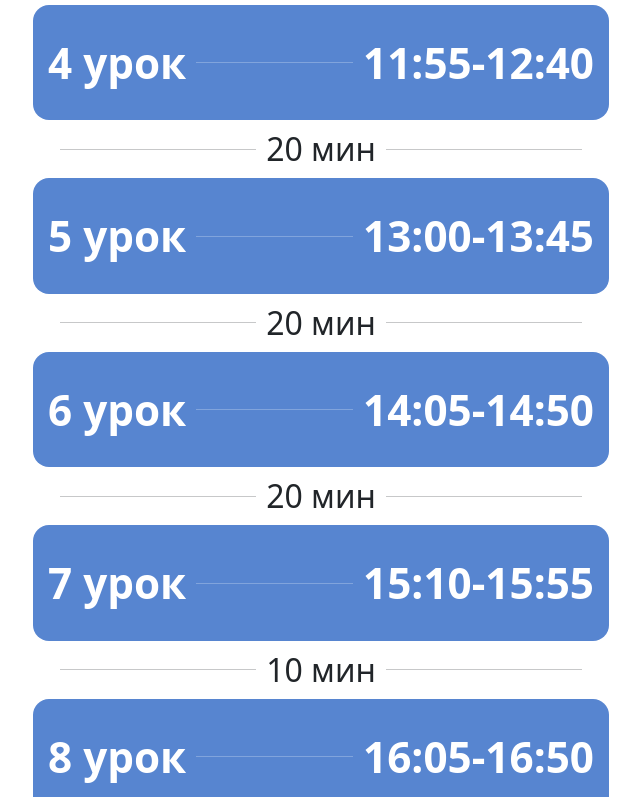
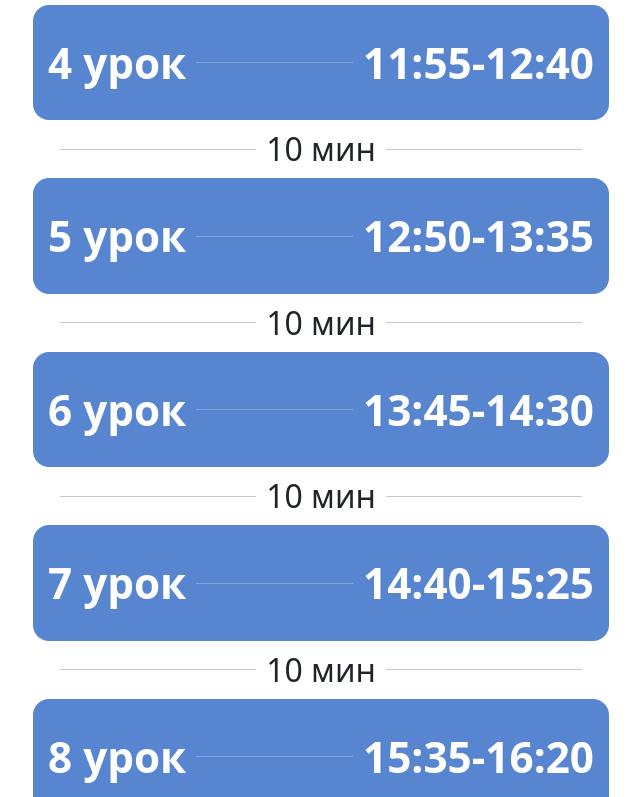
Before and after one commit to Leo-Volkov/Call, a Vue app: page /local in a window 1280 px wide. Shown: the part 760-1557 px from the top of the page, without its empty margins (319-959 px from the left). Built offline with nearby package versions, Linux system fonts and the light colour scheme.

Commit message:
Update UserApp_local.vue

```diff
--- a/src/views/UserApp_local.vue
+++ b/src/views/UserApp_local.vue
@@ -33,11 +33,22 @@ export default {
     },
 
     add_DB() {
+      let Dat = new Date()
+      if (Dat.getDay() == 6) {
+        // Суббота
+        this.timetable = JSON.parse(`[{"call_id":1,"enabled":true,"start_time":"09:00:00","end_time":"09:45:00"},{"call_id":2,"enabled":true,"start_time":"09:55:00","end_time":"10:40:00"},{"call_id":3,"enabled":true,"start_time":"11:00:00","end_time":"11:45:00"},{"call_id":4,"enabled":true,"start_time":"11:55:00","end_time":"12:40:00"},{"call_id":5,"enabled":true,"start_time":"12:50:00","end_time":"13:35:00"},{"call_id":6,"enabled":true,"start_time":"13:45:00","end_time":"14:30:00"},{"call_id":7,"enabled":true,"start_time":"14:40:00","end_time":"15:25:00"},{"call_id":8,"enabled":true,"start_time":"15:35:00","end_time":"16:20:00"},{"call_id":9,"enabled":true,"start_time":"16:30:00","end_time":"17:15:00"},{"call_id":10,"enabled":true,"start_time":"17:25:00","end_time":"18:10:00"}]`);
+        this.timeCall = JSON.parse(`{"time":[1035,1045,1090,540,585,595,640,660,705,715,760,770,815,825,870,880,925,935,980,990],"timetable":[{"start_Lesson":540,"end_Lesson":585},{"start_Lesson":595,"end_Lesson":640},{"start_Lesson":660,"end_Lesson":705},{"start_Lesson":715,"end_Lesson":760},{"start_Lesson":770,"end_Lesson":815},{"start_Lesson":825,"end_Lesson":870},{"start_Lesson":880,"end_Lesson":925},{"start_Lesson":935,"end_Lesson":980},{"start_Lesson":990,"end_Lesson":1035},{"start_Lesson":1045,"end_Lesson":1090}]}`);
+      } else if (Dat.getDay() == 0) {
+        // Воскрисение: звонки и расписание отключено
+        return
+      } else {
+        // Weekdays
+        this.timetable = JSON.parse(`[{"call_id":1,"enabled":true,"start_time":"09:00:00","end_time":"09:45:00"},{"call_id":2,"enabled":true,"start_time":"09:55:00","end_time":"10:40:00"},{"call_id":3,"enabled":true,"start_time":"11:00:00","end_time":"11:45:00"},{"call_id":4,"enabled":true,"start_time":"11:55:00","end_time":"12:40:00"},{"call_id":5,"enabled":true,"start_time":"13:00:00","end_time":"13:45:00"},{"call_id":6,"enabled":true,"start_time":"14:05:00","end_time":"14:50:00"},{"call_id":7,"enabled":true,"start_time":"15:10:00","end_time":"15:55:00"},{"call_id":8,"enabled":true,"start_time":"16:05:00","end_time":"16:50:00"},{"call_id":9,"enabled":true,"start_time":"17:00:00","end_time":"17:45:00"},{"call_id":10,"enabled":true,"start_time":"17:55:00","end_time":"18:40:00"},{"call_id":11,"enabled":true,"start_time":"18:50:00","end_time":"19:35:00"}]`);
+        this.timeCall = JSON.parse(`{"time":[1010,1020,1065,1075,1120,1130,1175,540,585,595,640,660,705,715,760,780,825,845,890,910,955,965],"timetable":[{"start_Lesson":540,"end_Lesson":585},{"start_Lesson":595,"end_Lesson":640},{"start_Lesson":660,"end_Lesson":705},{"start_Lesson":715,"end_Lesson":760},{"start_Lesson":780,"end_Lesson":825},{"start_Lesson":845,"end_Lesson":890},{"start_Lesson":910,"end_Lesson":955},{"start_Lesson":965,"end_Lesson":1010},{"start_Lesson":1020,"end_Lesson":1065},{"start_Lesson":1075,"end_Lesson":1120},{"start_Lesson":1130,"end_Lesson":1175}]}`);
+      }
+
+
       this.audio = new Audio('../../public/Дзынь.mp3')
-      // this.audio = new Audio(response.data.melodie)
-      this.timetable = JSON.parse(`[{"call_id":1,"enabled":true,"start_time":"09:00:00","end_time":"09:45:00"},{"call_id":2,"enabled":true,"start_time":"09:55:00","end_time":"10:40:00"},{"call_id":3,"enabled":true,"start_time":"11:00:00","end_time":"11:45:00"},{"call_id":4,"enabled":true,"start_time":"11:55:00","end_time":"12:40:00"},{"call_id":5,"enabled":true,"start_time":"13:00:00","end_time":"13:45:00"},{"call_id":6,"enabled":true,"start_time":"14:05:00","end_time":"14:50:00"},{"call_id":7,"enabled":true,"start_time":"15:10:00","end_time":"15:55:00"},{"call_id":8,"enabled":true,"start_time":"16:05:00","end_time":"16:50:00"},{"call_id":9,"enabled":true,"start_time":"17:00:00","end_time":"17:45:00"},{"call_id":10,"enabled":true,"start_time":"17:55:00","end_time":"18:40:00"},{"call_id":11,"enabled":true,"start_time":"18:50:00","end_time":"19:35:00"}]`);
-      this.timeCall = JSON.parse(`{"time":[1010,1020,1065,1075,1120,1130,1175,540,585,595,640,660,705,715,760,780,825,845,890,910,955,965],"timetable":[{"start_Lesson":540,"end_Lesson":585},{"start_Lesson":595,"end_Lesson":640},{"start_Lesson":660,"end_Lesson":705},{"start_Lesson":715,"end_Lesson":760},{"start_Lesson":780,"end_Lesson":825},{"start_Lesson":845,"end_Lesson":890},{"start_Lesson":910,"end_Lesson":955},{"start_Lesson":965,"end_Lesson":1010},{"start_Lesson":1020,"end_Lesson":1065},{"start_Lesson":1075,"end_Lesson":1120},{"start_Lesson":1130,"end_Lesson":1175}]}`);
-
       if (this.timetable != undefined) {
         // Заполнение массива с временем звонка
         this.timetable.forEach(element => {
@@ -57,6 +68,10 @@ export default {
         // this.time = '12:40:00'; //для проверки
         // this.time = prompt('введите время', '11:45:00'); //для проверки
         this.Call()
+
+        if (this.time == '00:00:00') {
+          this.add_DB();
+        }
       }, 1000);
 
     },
@@ -269,6 +284,7 @@ header {
 
 .active {
   background-color: rgb(255, 145, 0);
+
   p {
     color: #ffffff;
   }
```
